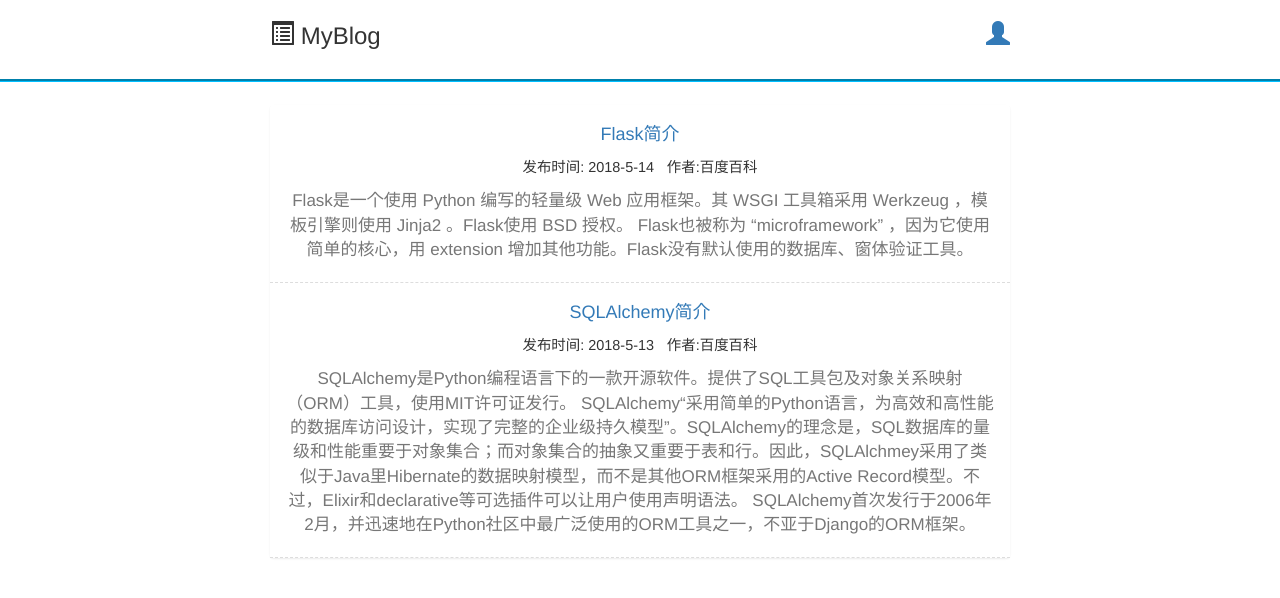
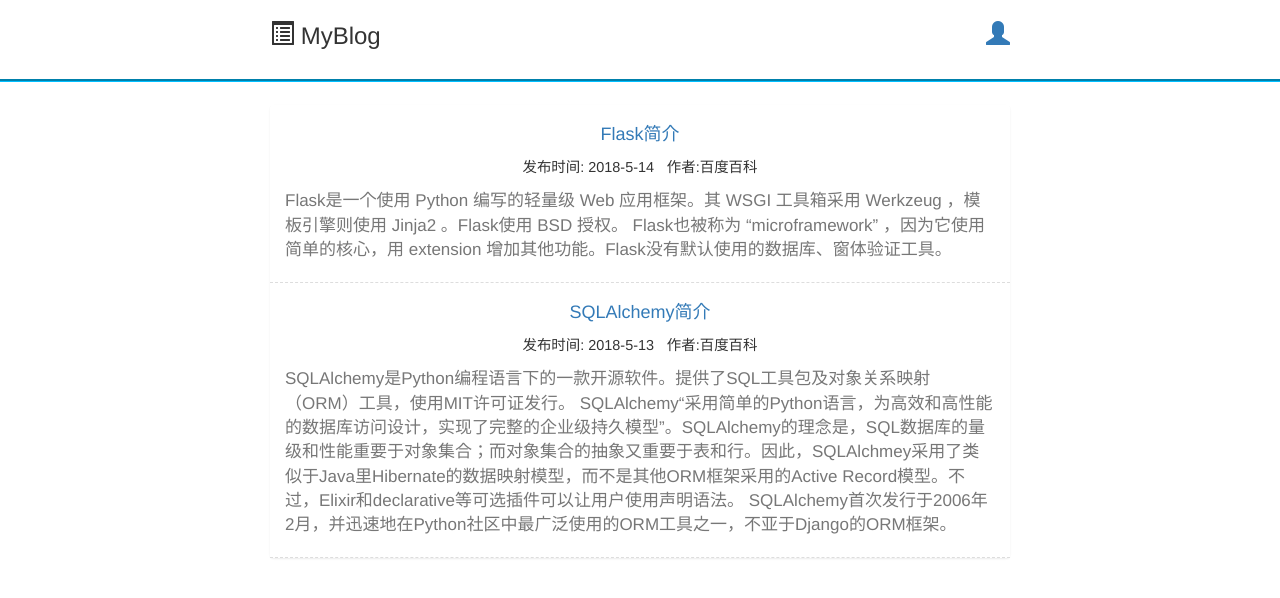
Before and after one commit to 2018XiDianWebGoGo/Web-ING-2018.5, a Flask app: page / in a window 1280 px wide. Shown: the top 598 px of the page. Run offline with Flask 2, Linux system fonts and the light colour scheme; parts of the project's set-up code (start-up, migrations or seed data) failed here and were passed over; some libraries are stand-ins or nearby versions.

Commit message:
首页博客文章内容左对齐

```diff
--- a/MyBlog/MyBlog/templates/index.html
+++ b/MyBlog/MyBlog/templates/index.html
@@ -26,7 +26,7 @@
 								<small>发布时间: 2018-5-14</small>
 								<small>&nbsp;&nbsp;作者:百度百科</small>
 							</p>
-							<p class="text-muted">Flask是一个使用 Python 编写的轻量级 Web 应用框架。其 WSGI 工具箱采用 Werkzeug ，模板引擎则使用 Jinja2 。Flask使用 BSD 授权。 Flask也被称为 “microframework” ，因为它使用简单的核心，用 extension 增加其他功能。Flask没有默认使用的数据库、窗体验证工具。</p>
+							<p class="text-muted text-left">Flask是一个使用 Python 编写的轻量级 Web 应用框架。其 WSGI 工具箱采用 Werkzeug ，模板引擎则使用 Jinja2 。Flask使用 BSD 授权。 Flask也被称为 “microframework” ，因为它使用简单的核心，用 extension 增加其他功能。Flask没有默认使用的数据库、窗体验证工具。</p>
 						</div>
 						<div style="border: 1px dashed #ddd;"></div>
 
@@ -37,7 +37,7 @@
 								<small>发布时间: 2018-5-13</small>
 								<small>&nbsp;&nbsp;作者:百度百科</small>
 							</p>
-							<p class="text-muted">SQLAlchemy是Python编程语言下的一款开源软件。提供了SQL工具包及对象关系映射（ORM）工具，使用MIT许可证发行。 SQLAlchemy“采用简单的Python语言，为高效和高性能的数据库访问设计，实现了完整的企业级持久模型”。SQLAlchemy的理念是，SQL数据库的量级和性能重要于对象集合；而对象集合的抽象又重要于表和行。因此，SQLAlchmey采用了类似于Java里Hibernate的数据映射模型，而不是其他ORM框架采用的Active Record模型。不过，Elixir和declarative等可选插件可以让用户使用声明语法。 SQLAlchemy首次发行于2006年2月，并迅速地在Python社区中最广泛使用的ORM工具之一，不亚于Django的ORM框架。</p>
+							<p class="text-muted text-left">SQLAlchemy是Python编程语言下的一款开源软件。提供了SQL工具包及对象关系映射（ORM）工具，使用MIT许可证发行。 SQLAlchemy“采用简单的Python语言，为高效和高性能的数据库访问设计，实现了完整的企业级持久模型”。SQLAlchemy的理念是，SQL数据库的量级和性能重要于对象集合；而对象集合的抽象又重要于表和行。因此，SQLAlchmey采用了类似于Java里Hibernate的数据映射模型，而不是其他ORM框架采用的Active Record模型。不过，Elixir和declarative等可选插件可以让用户使用声明语法。 SQLAlchemy首次发行于2006年2月，并迅速地在Python社区中最广泛使用的ORM工具之一，不亚于Django的ORM框架。</p>
 						</div>
 						<div style="border: 1px dashed #ddd;"></div>
 
--- a/MyBlog/material/index.html
+++ b/MyBlog/material/index.html
@@ -48,7 +48,7 @@
 								<small>发布时间: 2018-5-14</small>
 								<small>&nbsp;&nbsp;作者:百度百科</small>
 							</p>
-							<p class="text-muted">Flask是一个使用 Python 编写的轻量级 Web 应用框架。其 WSGI 工具箱采用 Werkzeug ，模板引擎则使用 Jinja2 。Flask使用 BSD 授权。 Flask也被称为 “microframework” ，因为它使用简单的核心，用 extension 增加其他功能。Flask没有默认使用的数据库、窗体验证工具。</p>
+							<p class="text-muted text-left">Flask是一个使用 Python 编写的轻量级 Web 应用框架。其 WSGI 工具箱采用 Werkzeug ，模板引擎则使用 Jinja2 。Flask使用 BSD 授权。 Flask也被称为 “microframework” ，因为它使用简单的核心，用 extension 增加其他功能。Flask没有默认使用的数据库、窗体验证工具。</p>
 						</div>
 						<div style="border: 1px dashed #ddd;"></div>
 
@@ -59,7 +59,7 @@
 								<small>发布时间: 2018-5-13</small>
 								<small>&nbsp;&nbsp;作者:百度百科</small>
 							</p>
-							<p class="text-muted">SQLAlchemy是Python编程语言下的一款开源软件。提供了SQL工具包及对象关系映射（ORM）工具，使用MIT许可证发行。 SQLAlchemy“采用简单的Python语言，为高效和高性能的数据库访问设计，实现了完整的企业级持久模型”。SQLAlchemy的理念是，SQL数据库的量级和性能重要于对象集合；而对象集合的抽象又重要于表和行。因此，SQLAlchmey采用了类似于Java里Hibernate的数据映射模型，而不是其他ORM框架采用的Active Record模型。不过，Elixir和declarative等可选插件可以让用户使用声明语法。 SQLAlchemy首次发行于2006年2月，并迅速地在Python社区中最广泛使用的ORM工具之一，不亚于Django的ORM框架。</p>
+							<p class="text-muted text-left">SQLAlchemy是Python编程语言下的一款开源软件。提供了SQL工具包及对象关系映射（ORM）工具，使用MIT许可证发行。 SQLAlchemy“采用简单的Python语言，为高效和高性能的数据库访问设计，实现了完整的企业级持久模型”。SQLAlchemy的理念是，SQL数据库的量级和性能重要于对象集合；而对象集合的抽象又重要于表和行。因此，SQLAlchmey采用了类似于Java里Hibernate的数据映射模型，而不是其他ORM框架采用的Active Record模型。不过，Elixir和declarative等可选插件可以让用户使用声明语法。 SQLAlchemy首次发行于2006年2月，并迅速地在Python社区中最广泛使用的ORM工具之一，不亚于Django的ORM框架。</p>
 						</div>
 						<div style="border: 1px dashed #ddd;"></div>
 
```
